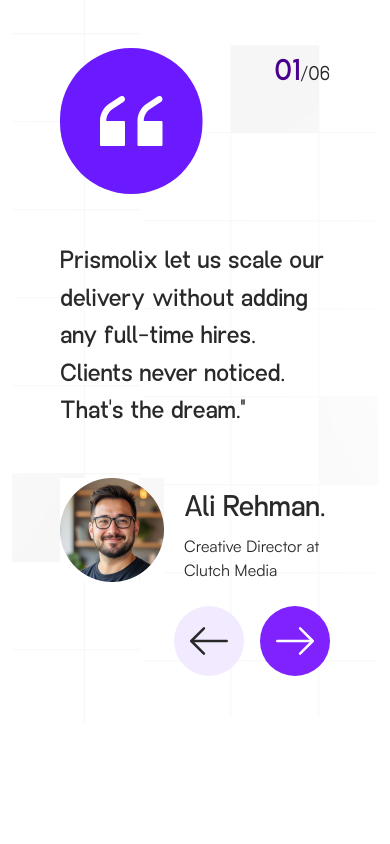
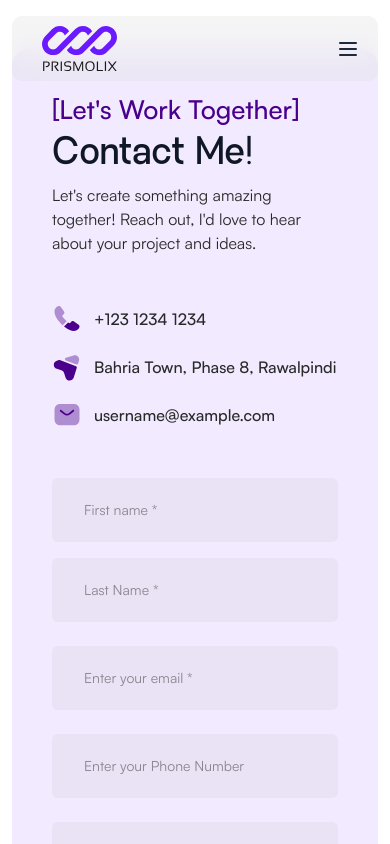
Before and after one commit to MuhammadShameel/Prismolix, a Next.js app: page / in a window 390 px wide. Shown: the top 844 px of the page. Built offline with nearby package versions, Linux system fonts and the light colour scheme.

Commit message:
contact section responsive

```diff
--- a/app/components/ContactSection.jsx
+++ b/app/components/ContactSection.jsx
@@ -6,7 +6,7 @@ import { Phone, MapPin, Mail } from "lucide-react";
 const ContactSection = () => {
   // Common style for all form inputs
   const inputStyle =
-    "w-full bg-[#EAE3F5] px-[30px] py-5 text-sm border-2 border-transparent focus:border-violet-500 focus:outline-none transition-colors";
+    "w-full bg-[#EAE3F5] px-[30px] rounded-[6px] py-5 text-sm border-2 border-transparent focus:border-violet-500 focus:outline-none transition-colors";
 
   return (
     <section className="lg:px-5 md:px-4 px-3 my-lg">
@@ -21,7 +21,7 @@ const ContactSection = () => {
                   [Let's Work Together]
                 </span>
               </div>
-              <div>
+              <div className="lg:mb-0 mb-12">
                 {" "}
                 <h2 className="text-4xl sm:text-5xl font-bold text-gray-900">
                   Contact Me!
@@ -33,7 +33,7 @@ const ContactSection = () => {
                 <div className="mt-12 space-y-4">
                   <a
                     href="tel:+12312341234"
-                    className="flex items-center gap-3 text-gray-800 hover:text-violet-600"
+                    className="flex items-center gap-3  hover:text-violet-600"
                   >
                     {/* <Phone size={20} className="text-violet-500" /> */}
                     <svg
@@ -53,11 +53,9 @@ const ContactSection = () => {
                         fill="#4A008C"
                       />
                     </svg>
-                    <span className="text-[26px] font-medium">
-                      +123 1234 1234
-                    </span>
+                    <p className="lg:text-[26px] font-medium">+123 1234 1234</p>
                   </a>
-                  <div className="flex items-center gap-3 text-gray-800">
+                  <div className="flex items-center gap-3 ">
                     {/* <MapPin size={20} className="text-violet-500" /> */}
                     <svg
                       xmlns="http://www.w3.org/2000/svg"
@@ -76,13 +74,13 @@ const ContactSection = () => {
                         fill="#4A008C"
                       />
                     </svg>
-                    <span className="text-[26px] font-medium">
+                    <p className="lg:text-[26px] font-medium">
                       Bahria Town, Phase 8, Rawalpindi
-                    </span>
+                    </p>
                   </div>
                   <a
                     href="mailto:username@example.com"
-                    className="flex items-center gap-3 text-gray-800 hover:text-violet-600"
+                    className="flex items-center gap-3  hover:text-violet-600"
                   >
                     {/* <Mail size={20} className="text-violet-500" /> */}
                     <svg
@@ -102,9 +100,9 @@ const ContactSection = () => {
                         fill="#4A008C"
                       />
                     </svg>
-                    <span className="text-[26px] font-medium">
+                    <p className="lg:text-[26px] font-medium">
                       username@example.com
-                    </span>
+                    </p>
                   </a>
                 </div>
               </div>
--- a/app/layout.js
+++ b/app/layout.js
@@ -71,9 +71,9 @@ export default function RootLayout({ children }) {
   return (
     <html lang="en">
       <body className={`${satoshi.variable} ${birkenNue.variable}`}>
-        {/* <Header /> */}
+        <Header />
         {children}
-        {/* <Footer /> */}
+        <Footer />
       </body>
     </html>
   );
--- a/app/page.js
+++ b/app/page.js
@@ -8,11 +8,11 @@ import CallSchedule from "./components/CallSchedule";
 export default function Home() {
   return (
     <>
-      {/* <HeroSection /> */}
-      {/* <ProblemSolution /> */}
-      {/* <Services /> */}
-      <Testimonial />
-      {/* <ContactSection /> */}
+      {/* <HeroSection />
+      <ProblemSolution />
+      <Services />
+      <Testimonial /> */}
+      <ContactSection />
       {/* <CallSchedule /> */}
     </>
   );
```
